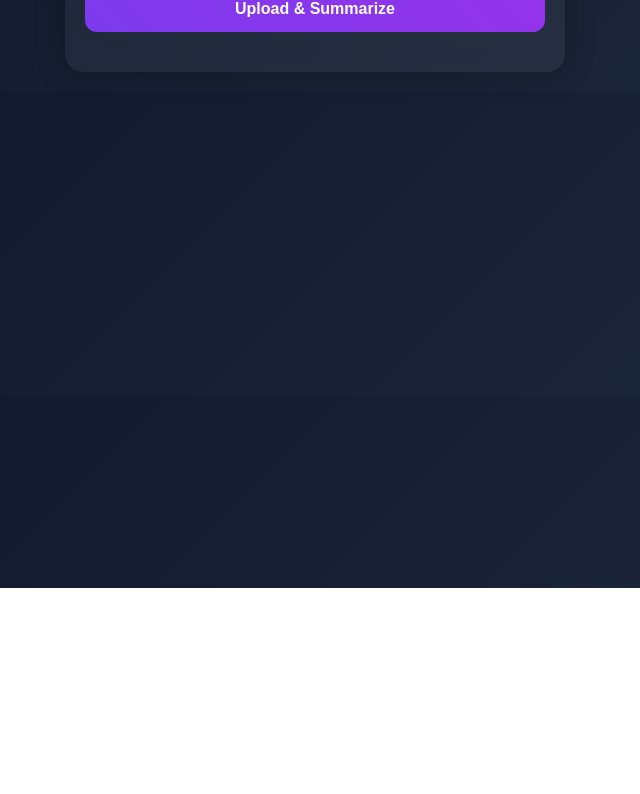
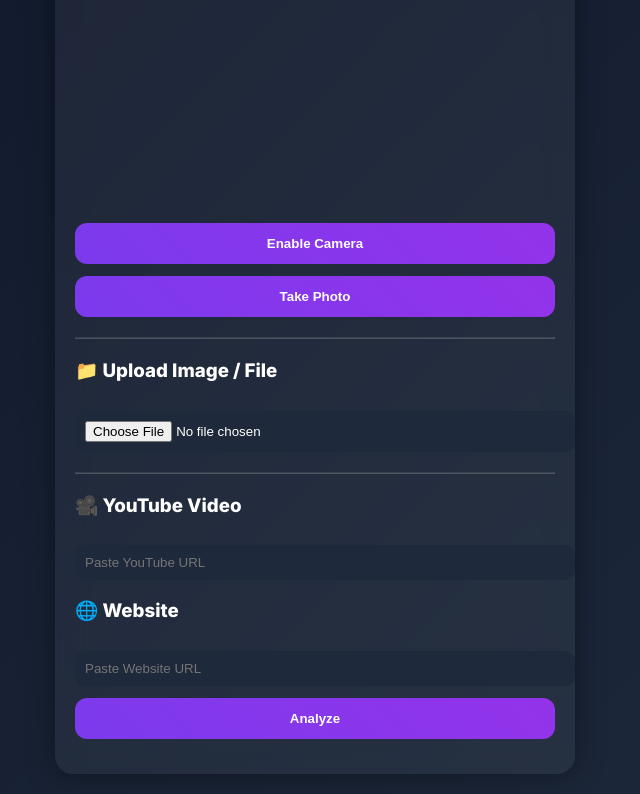
Before and after one commit to aryanmanik1313-prog/StudyForge-ai, a website: page public/index.html in a window 1280 px wide. Shown: the part 212-1006 px from the top of the page, without its empty margins (325-965 px from the left). Before the commit the page ends 800 px from the top, so only its background shows below. Drawn offline with Linux system fonts and the light colour scheme.

Commit message:
Update styles and add camera functionality in HTML

```diff
--- a/public/index.html
+++ b/public/index.html
@@ -20,12 +20,12 @@ body {
 
 .container {
   width:100%;
-  max-width:500px;
+  max-width:520px;
 }
 
 h1 {
   font-weight:800;
-  font-size:28px;
+  font-size:26px;
 }
 
 .card {
@@ -34,57 +34,45 @@ h1 {
   padding:20px;
   border-radius:18px;
   margin-top:20px;
-  box-shadow:0 0 30px rgba(0,0,0,0.3);
-}
-
-input[type="file"] {
-  margin-top:10px;
+  box-shadow:0 0 30px rgba(0,0,0,0.4);
 }
 
 button {
   width:100%;
-  margin-top:15px;
-  padding:14px;
+  margin-top:12px;
+  padding:13px;
   border:none;
   border-radius:12px;
   background:linear-gradient(45deg,#7c3aed,#9333ea);
   color:white;
   font-weight:600;
-  font-size:16px;
   cursor:pointer;
-  transition:0.3s;
 }
 
-button:active {
-  transform:scale(0.98);
+input, textarea {
+  width:100%;
+  margin-top:10px;
+  padding:10px;
+  border-radius:10px;
+  border:none;
+  background:#1e293b;
+  color:white;
+}
+
+video {
+  width:100%;
+  border-radius:12px;
+  margin-top:10px;
+}
+
+canvas {
+  display:none;
 }
 
 .result {
-  margin-top:20px;
+  margin-top:15px;
   white-space:pre-wrap;
   font-size:14px;
-  line-height:1.6;
-}
-
-.loader {
-  margin-top:15px;
-  display:none;
-  text-align:center;
-}
-
-.spinner {
-  border:4px solid rgba(255,255,255,0.2);
-  border-top:4px solid white;
-  border-radius:50%;
-  width:25px;
-  height:25px;
-  animation:spin 1s linear infinite;
-  margin:auto;
-}
-
-@keyframes spin {
-  0% {transform:rotate(0deg);}
-  100% {transform:rotate(360deg);}
 }
 </style>
 </head>
@@ -92,43 +80,94 @@ button:active {
 <body>
 
 <div class="container">
-
 <h1>⚡ StudyForge AI</h1>
-<p>Upload handwritten notes. Get AI summary.</p>
 
 <div class="card">
-  <input id="fileInput" type="file" accept="image/*" capture="environment">
 
-  <button onclick="upload()">Upload & Summarize</button>
+<!-- CAMERA SECTION -->
+<h3>📸 Live Camera</h3>
+<video id="video" autoplay playsinline></video>
+<button onclick="startCamera()">Enable Camera</button>
+<button onclick="capturePhoto()">Take Photo</button>
 
-  <div class="loader" id="loader">
-    <div class="spinner"></div>
-    <p>Processing...</p>
-  </div>
+<canvas id="canvas"></canvas>
 
-  <div class="result" id="result"></div>
+<hr style="margin:20px 0;opacity:0.2;">
+
+<!-- FILE SECTION -->
+<h3>📁 Upload Image / File</h3>
+<input type="file" id="fileInput" accept="image/*,application/pdf,video/*">
+
+<hr style="margin:20px 0;opacity:0.2;">
+
+<!-- YOUTUBE -->
+<h3>🎥 YouTube Video</h3>
+<input type="text" id="youtubeLink" placeholder="Paste YouTube URL">
+
+<!-- WEBSITE -->
+<h3>🌐 Website</h3>
+<input type="text" id="websiteLink" placeholder="Paste Website URL">
+
+<button onclick="submitData()">Analyze</button>
+
+<div class="result" id="result"></div>
+
 </div>
-
 </div>
 
 <script>
-async function upload() {
-  const fileInput = document.getElementById("fileInput");
-  const resultDiv = document.getElementById("result");
-  const loader = document.getElementById("loader");
+let videoStream = null;
 
-  const file = fileInput.files[0];
+async function startCamera() {
+  try {
+    videoStream = await navigator.mediaDevices.getUserMedia({ video: true });
+    document.getElementById("video").srcObject = videoStream;
+  } catch (err) {
+    alert("Camera permission denied or not supported.");
+  }
+}
 
-  if (!file) {
-    alert("Select an image first.");
-    return;
+function capturePhoto() {
+  const video = document.getElementById("video");
+  const canvas = document.getElementById("canvas");
+  const context = canvas.getContext("2d");
+
+  canvas.width = video.videoWidth;
+  canvas.height = video.videoHeight;
+
+  context.drawImage(video, 0, 0);
+
+  canvas.toBlob(blob => {
+    window.capturedImage = blob;
+    alert("Photo captured!");
+  }, "image/jpeg");
+}
+
+async function submitData() {
+  const file = document.getElementById("fileInput").files[0];
+  const youtube = document.getElementById("youtubeLink").value;
+  const website = document.getElementById("websiteLink").value;
+  const result = document.getElementById("result");
+
+  const formData = new FormData();
+
+  if (window.capturedImage) {
+    formData.append("image", window.capturedImage);
   }
 
-  const formData = new FormData();
-  formData.append("image", file);
+  if (file) {
+    formData.append("file", file);
+  }
 
-  loader.style.display = "block";
-  resultDiv.innerText = "";
+  if (youtube) {
+    formData.append("youtube", youtube);
+  }
+
+  if (website) {
+    formData.append("website", website);
+  }
+
+  result.innerText = "Processing...";
 
   try {
     const response = await fetch("/upload", {
@@ -137,21 +176,10 @@ async function upload() {
     });
 
     const data = await response.json();
-
-    loader.style.display = "none";
-
-    if (data.summary) {
-      resultDiv.innerText = data.summary;
-    } else if (data.error) {
-      resultDiv.innerText = data.error;
-    } else {
-      resultDiv.innerText = "No response received.";
-    }
+    result.innerText = data.summary || data.error || "No response.";
 
   } catch (err) {
-    loader.style.display = "none";
-    resultDiv.innerText = "Upload failed.";
-    console.error(err);
+    result.innerText = "Request failed.";
   }
 }
 </script>
```
